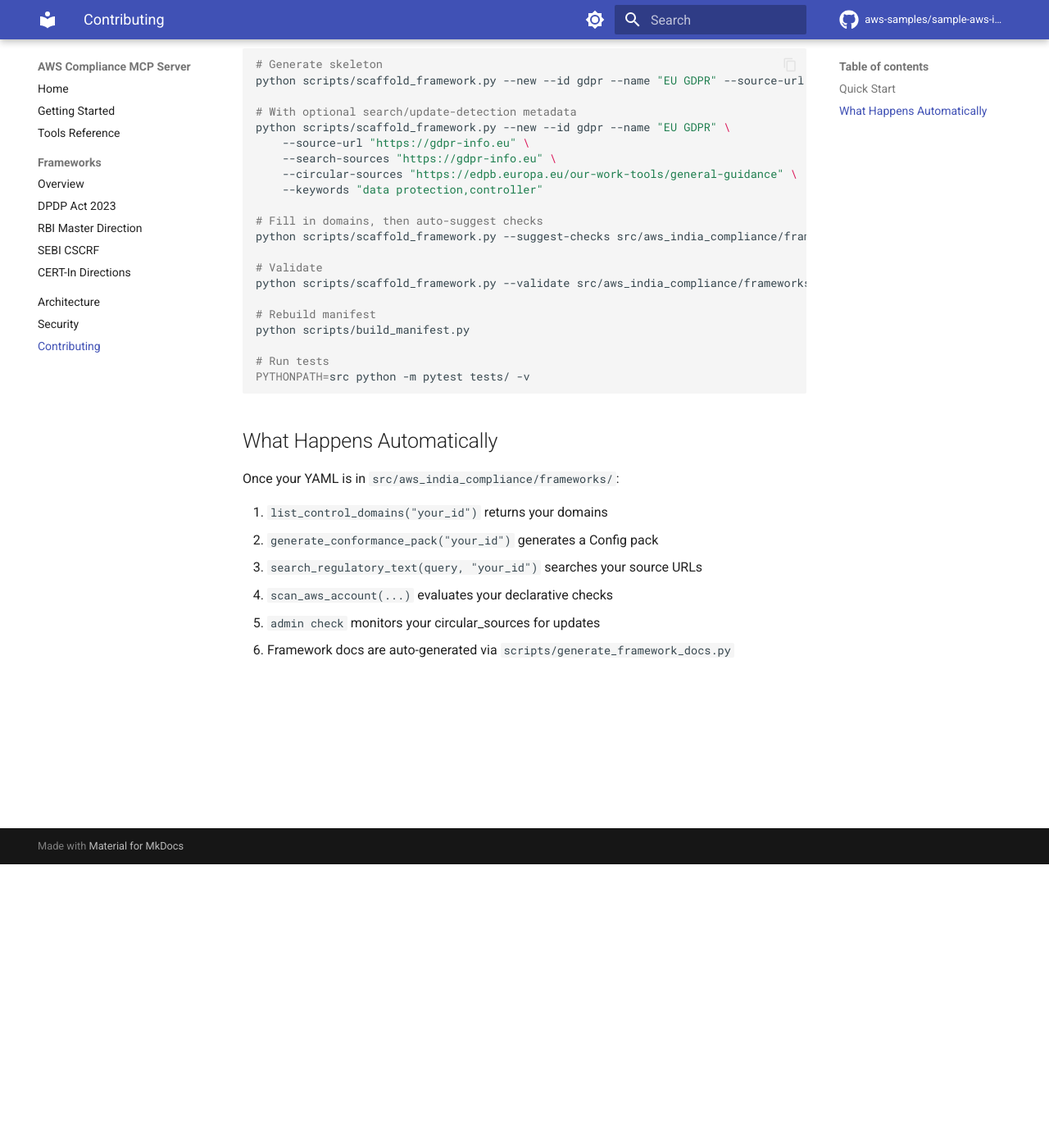
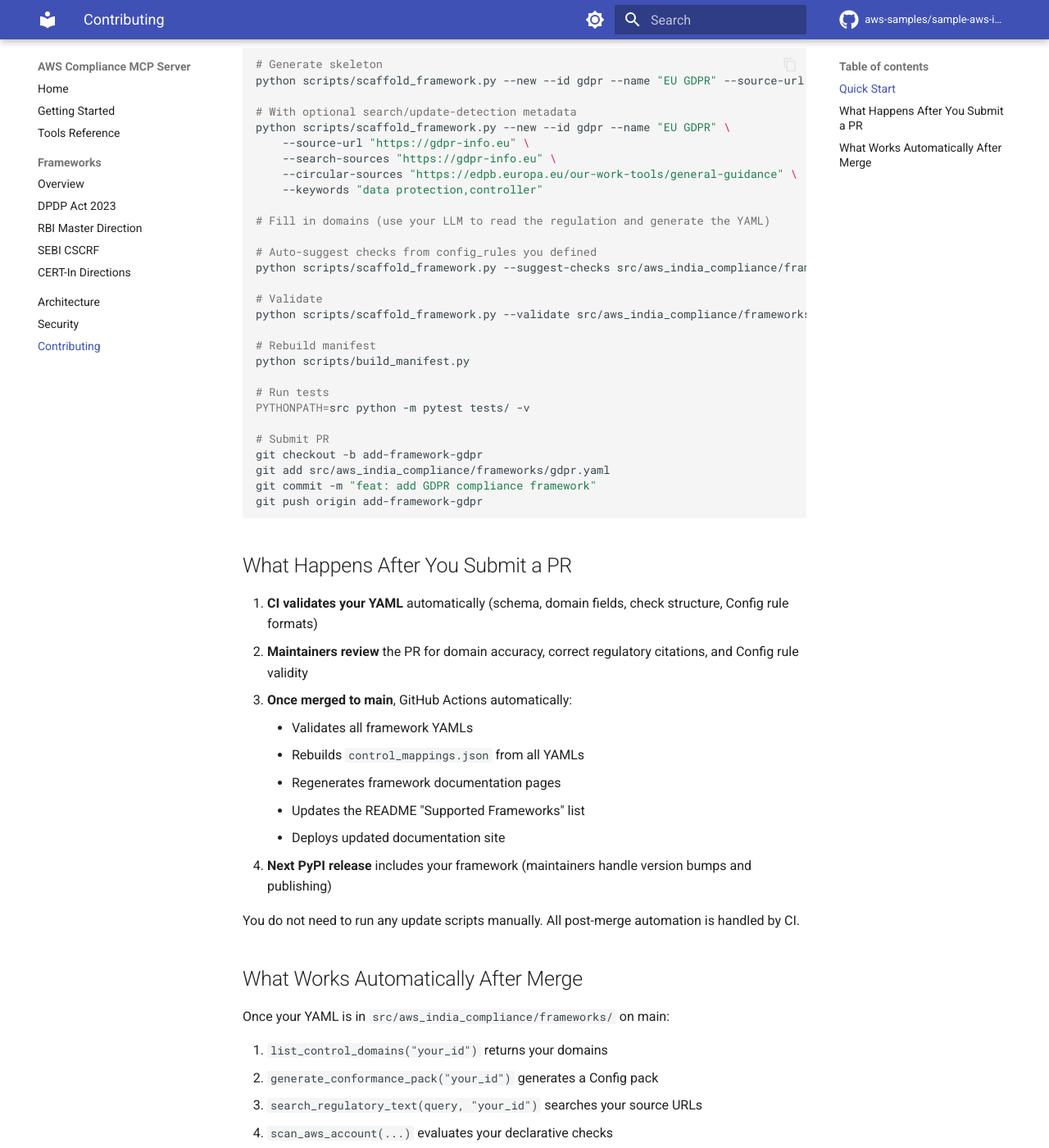
Before and after one commit to aws-samples/sample-aws-india-compliance-mcp, an MkDocs documentation site: the page built from docs/contributing.md, in a window 1280 px wide and 1400 px high, scrolled down 346 px. Shown: the whole window at 82% size. Built offline with MkDocs 1.6.1 and Material for MkDocs 9.7.7, drawn with Linux system fonts in a browser that asks for light colours; comment, search, counter and statistics services are not loaded; some of the changed text lies outside the part shown.

Commit message:
ci: auto-update README frameworks list and docs on merge - Add .github/workflows/update-framework-docs.yml that triggers on push to main when framework YAMLs change - Automatically rebuilds manifest, regenerates framework docs, updates README supported frameworks list, and commits the changes - Update docs/contributing.md with full post-PR approval flow

````diff
--- a/docs/contributing.md
+++ b/docs/contributing.md
@@ -19,7 +19,9 @@
     --circular-sources "https://edpb.europa.eu/our-work-tools/general-guidance" \
     --keywords "data protection,controller"
 
-# Fill in domains, then auto-suggest checks
+# Fill in domains (use your LLM to read the regulation and generate the YAML)
+
+# Auto-suggest checks from config_rules you defined
 python scripts/scaffold_framework.py --suggest-checks src/aws_india_compliance/frameworks/gdpr.yaml
 
 # Validate
@@ -30,15 +32,36 @@
 
 # Run tests
 PYTHONPATH=src python -m pytest tests/ -v
+
+# Submit PR
+git checkout -b add-framework-gdpr
+git add src/aws_india_compliance/frameworks/gdpr.yaml
+git commit -m "feat: add GDPR compliance framework"
+git push origin add-framework-gdpr
 ```
 
-## What Happens Automatically
+## What Happens After You Submit a PR
 
-Once your YAML is in `src/aws_india_compliance/frameworks/`:
+1. **CI validates your YAML** automatically (schema, domain fields, check structure, Config rule formats)
+2. **Maintainers review** the PR for domain accuracy, correct regulatory citations, and Config rule validity
+3. **Once merged to main**, GitHub Actions automatically:
+    - Validates all framework YAMLs
+    - Rebuilds `control_mappings.json` from all YAMLs
+    - Regenerates framework documentation pages
+    - Updates the README "Supported Frameworks" list
+    - Deploys updated documentation site
+4. **Next PyPI release** includes your framework (maintainers handle version bumps and publishing)
+
+You do not need to run any update scripts manually. All post-merge automation is handled by CI.
+
+## What Works Automatically After Merge
+
+Once your YAML is in `src/aws_india_compliance/frameworks/` on main:
 
 1. `list_control_domains("your_id")` returns your domains
 2. `generate_conformance_pack("your_id")` generates a Config pack
 3. `search_regulatory_text(query, "your_id")` searches your source URLs
 4. `scan_aws_account(...)` evaluates your declarative checks
 5. `admin check` monitors your circular_sources for updates
-6. Framework docs are auto-generated via `scripts/generate_framework_docs.py`
+6. Framework docs are live on the documentation site
+7. README shows your framework in the supported list
````
Also changed, not shown: 1 other file.
